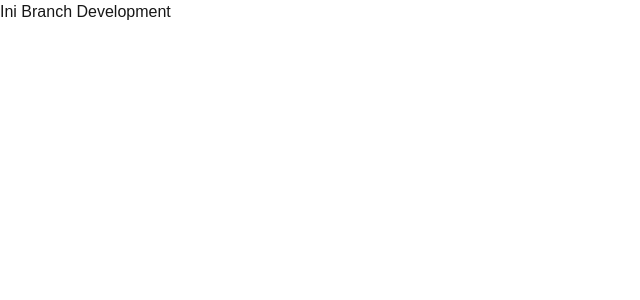
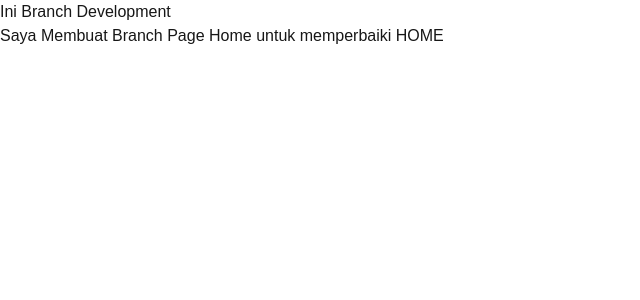
Before and after one commit to avnexcode/git-flow, a Next.js app: page / in a window 1280 px wide. Shown: the top 300 px of the page, without its empty margins (0-640 px from the left). Built offline with nearby package versions, Linux system fonts and the light colour scheme.

Commit message:
page(home): memperbaiki halaman home

```diff
--- a/src/app/page.tsx
+++ b/src/app/page.tsx
@@ -2,6 +2,7 @@ export default function Home() {
   return (
     <div>
       <h1>Ini Branch Development</h1>
+      <h1>Saya Membuat Branch Page Home untuk memperbaiki HOME</h1>
     </div>
   );
 }
```
